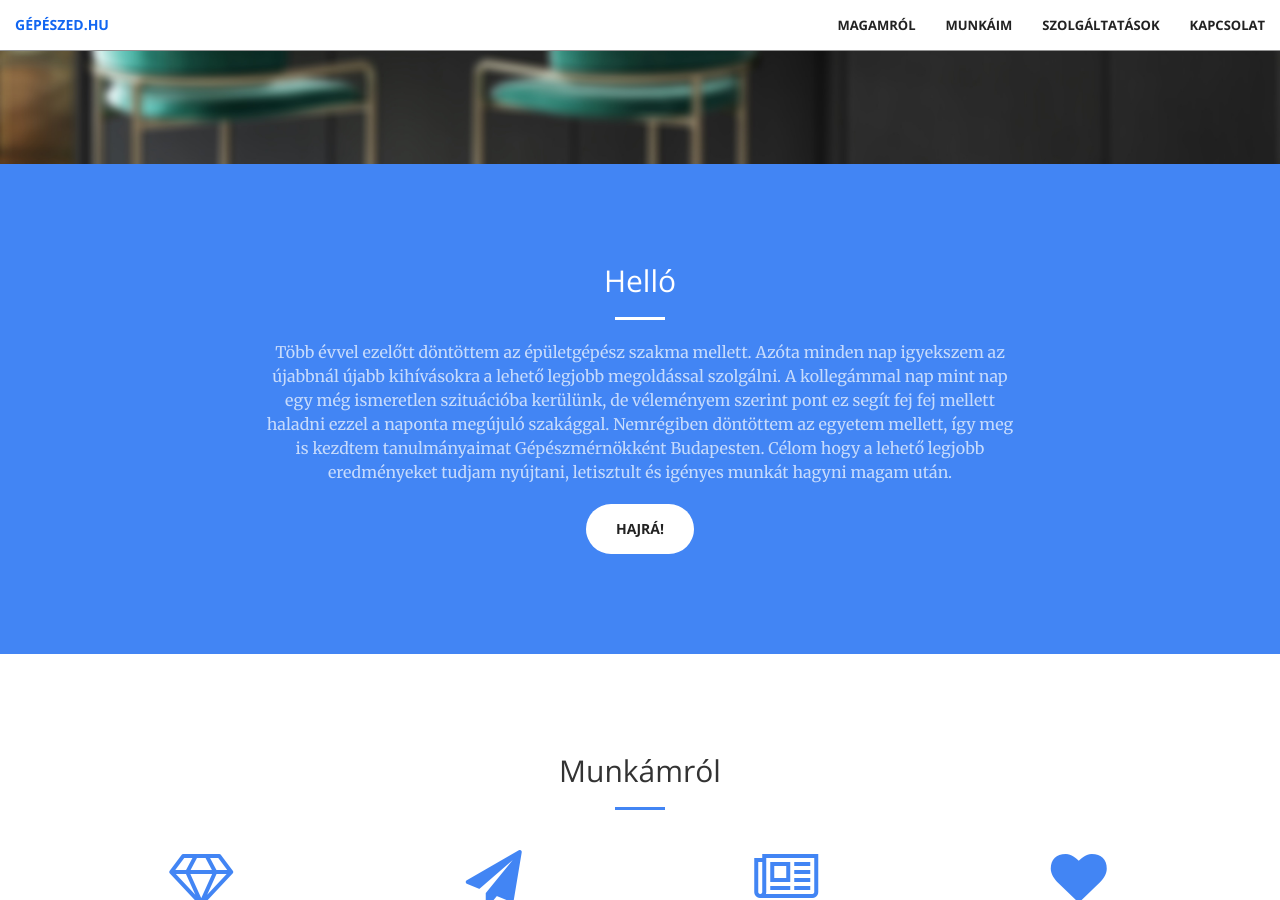
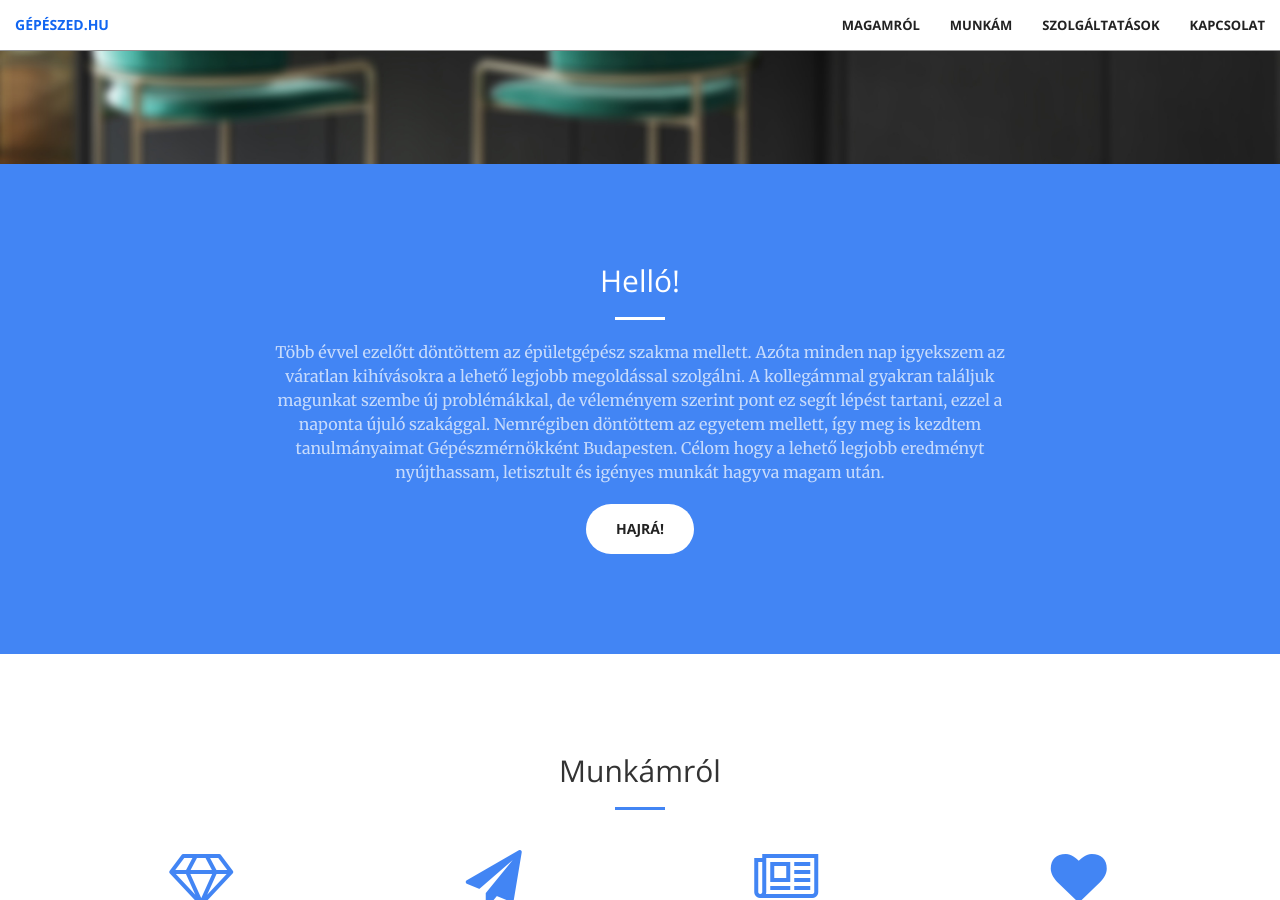
Before and after one commit to Kymopholeia/Kymopholeia.github.io, a Jekyll site: the page built from index.html, in a window 1280 px wide and 900 px high, scrolled down 736 px. Built offline with Jekyll 4.4.1, drawn with Linux system fonts in a browser that asks for light colours; some of the changed text lies outside the part shown.

Commit message:
small details, new portfolio pictures, mainly blabla blurb changed

```diff
--- a/_config.yml
+++ b/_config.yml
@@ -1,12 +1,12 @@
 # Site settings
-title:
-email:
+title: Gepeszed.hu
+email: gepeszed@gamil.com
 description: > # this means to ignore newlines until "baseurl:"
 baseurl: "" # the subpath of your site, e.g. /blog/
 url: "" # the base hostname & protocol for your site
 
-twitter_username:
-github_username:
+facebook_username: gépészed.hu
+instagram_username:
 
 # Build settings
 markdown: kramdown
--- a/_includes/about_me.html
+++ b/_includes/about_me.html
@@ -2,11 +2,11 @@
     <div class="container">
         <div class="row">
             <div class="col-lg-8 col-lg-offset-2 text-center">
-                <h2 class="section-heading">Helló</h2>
+                <h2 class="section-heading">Helló!</h2>
                 <hr class="light">
-                <p class="text-faded">Több évvel ezelőtt döntöttem az épületgépész szakma mellett. Azóta minden nap igyekszem az újabbnál újabb kihívásokra a lehető legjobb megoldással szolgálni. A kollegámmal nap mint nap egy még ismeretlen szituációba kerülünk, de véleményem szerint pont ez segít fej fej mellett haladni ezzel a naponta megújuló szakággal.
-                    Nemrégiben döntöttem az egyetem mellett, így meg is kezdtem tanulmányaimat Gépészmérnökként Budapesten. Célom hogy a lehető legjobb eredményeket tudjam nyújtani, letisztult és igényes munkát hagyni magam után.</p>
-                <a href="#" class="btn btn-default btn-xl">Hajrá!</a>
+                <p class="text-faded">Több évvel ezelőtt döntöttem az épületgépész szakma mellett. Azóta minden nap igyekszem az váratlan kihívásokra a lehető legjobb megoldással szolgálni. A kollegámmal gyakran találjuk magunkat szembe új problémákkal, de véleményem szerint pont ez segít lépést tartani, ezzel a naponta újuló szakággal.
+                    Nemrégiben döntöttem az egyetem mellett, így meg is kezdtem tanulmányaimat Gépészmérnökként Budapesten. Célom hogy a lehető legjobb eredményt nyújthassam, letisztult és igényes munkát hagyva magam után.</p>
+                <a href="#portfolio" class="btn btn-default btn-xl">Hajrá!</a>
             </div>
         </div>
     </div>
--- a/_includes/contact.html
+++ b/_includes/contact.html
@@ -19,8 +19,7 @@
             </a>
         </div>
         <div class="col-lg-2 col-lg-offset-1 text-center">
-            <a href="https://instagram.com/{{ site.github_username }}">
-            <i class="fa fa-instagram fa-3x wow bounceIn" data-wow-delay=".1s"></i>
+            <i class="fa fa-phone fa-3x wow bounceIn" data-wow-delay=".1s"></i>
                 <p>{{ site.github_username }}</p>
             </a>
         </div>
--- a/_includes/header.html
+++ b/_includes/header.html
@@ -3,8 +3,8 @@
         <div class="header-content-inner">
             <h1>Gépészed.hu</h1>
             <hr>
-            <p>Gépésze.hu blabla</p>
-            <a href="#about" class="btn btn-primary btn-xl page-scroll">Find Out More</a>
+            <p>Üdv a weboldalamon. Miben tudok segíteni?</p>
+            <a href="#about" class="btn btn-primary btn-xl page-scroll">Tovább -></a>
         </div>
     </div>
 </header>
--- a/_includes/nav.html
+++ b/_includes/nav.html
@@ -18,7 +18,7 @@
                     <a class="page-scroll" href="#about">Magamról</a>
                 </li>
                 <li>
-                    <a class="page-scroll" href="#services">Munkáim</a>
+                    <a class="page-scroll" href="#services">Munkám</a>
                 </li>
                 <li>
                     <a class="page-scroll" href="#portfolio">Szolgáltatások</a>
--- a/_includes/services.html
+++ b/_includes/services.html
@@ -13,28 +13,28 @@
                 <div class="service-box">
                     <i class="fa fa-4x fa-diamond wow bounceIn text-primary"></i>
                     <h3>Kiváló minőség</h3>
-                    <p class="text-muted">Blabla szöveg</p>
+                    <p class="text-muted">A minőség fontos számomra. Mindent megteszek hogy a maximumot hozzam ki az adott munkából.</p>
                 </div>
             </div>
             <div class="col-lg-3 col-md-6 text-center">
                 <div class="service-box">
                     <i class="fa fa-4x fa-paper-plane wow bounceIn text-primary" data-wow-delay=".1s"></i>
                     <h3>Megbízhatóság</h3>
-                    <p class="text-muted">blabla szöveg</p>
+                    <p class="text-muted">Ha a munkkát elvállaltam, be is fogom fejezni!</p>
                 </div>
             </div>
             <div class="col-lg-3 col-md-6 text-center">
                 <div class="service-box">
                     <i class="fa fa-4x fa-newspaper-o wow bounceIn text-primary" data-wow-delay=".2s"></i>
                     <h3>Számlaképesség</h3>
-                    <p class="text-muted">Blablaszöveg</p>
+                    <p class="text-muted">Számlát tudok kiállítani a munkámról.</p>
                 </div>
             </div>
             <div class="col-lg-3 col-md-6 text-center">
                 <div class="service-box">
                     <i class="fa fa-4x fa-heart wow bounceIn text-primary" data-wow-delay=".3s"></i>
                     <h3>Szeretem a munkám</h3>
-                    <p class="text-muted">blabla szöveg</p>
+                    <p class="text-muted">Ez a hivatásom. Emiatt igyekszem mindent megtenni a cél eléréséért!</p>
                 </div>
             </div>
         </div>
```
Also changed, not shown: img/portfolio/3.jpg, img/portfolio/4.jpg, 3 other files.
